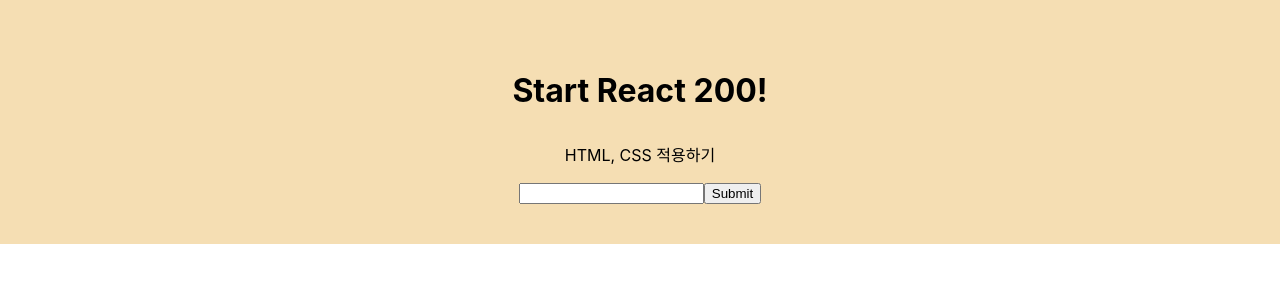
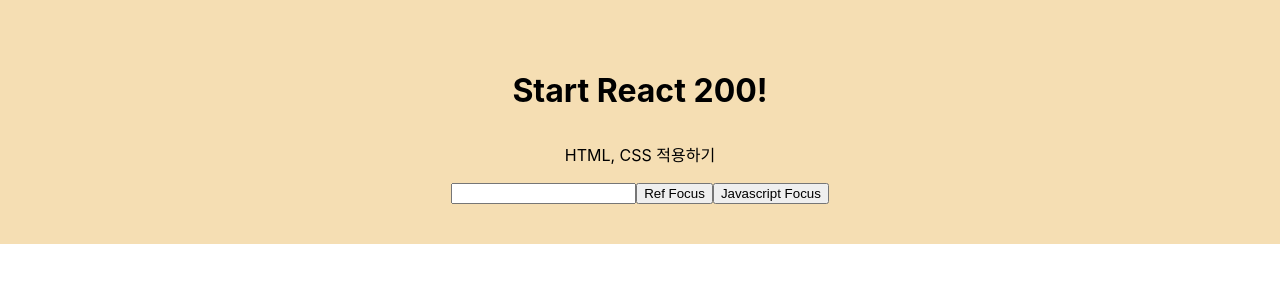
Before and after one commit to dev-chloe/hangout-react200, a React (Create React App) app: page / in a window 1280 px wide. Shown: the top 300 px of the page. Built offline with nearby package versions, Linux system fonts and the light colour scheme.

Commit message:
react200 중급073

```diff
--- a/src/App.js
+++ b/src/App.js
@@ -1,13 +1,13 @@
 import React from 'react';
 import './App.css';
-import ReactonSubmit from './R072_onSubmit';
+import ReactonRef from './R073_ReactRef';
 
 function App() {
   return (
     <div className="cont_box">
       <h1>Start React 200!</h1>
       <p>HTML, CSS 적용하기</p>
-      <ReactonSubmit />
+      <ReactonRef />
     </div>
   );
 }
--- /dev/null
+++ b/src/R073_ReactRef.js
@@ -0,0 +1,42 @@
+import React, { Component } from "react";
+
+class R073_ReactRef extends Component {
+  constructor(props) {
+    super(props);
+    this.InputRef = React.createRef();
+    // createRef 함수로 Ref 변수 inputRef를 생성한다.
+  }
+
+  RefFocus = (e) => {
+    this.InputRef.current.focus();
+  }
+
+  JavascriptFocus() {
+    document.getElementById('id').focus();
+  }
+
+  render() {
+    return (
+      <>
+        <input id="id" type="text" ref={this.InputRef} />
+        {/*
+          element에 ref 속성을 추가하고 Ref 변수에 inputRef를 할당해 참조하도록 한다.
+          참조에 대한 정보가 ref의 current라는 속성을 할당된다.
+        */}
+        <input type="button" value="Ref Focus" onClick={this.RefFocus} />
+        {/*
+          버튼을 클릭하면 RefFocus 함수가 실행된다. input 태그가 참조하고 있는 inputRef.current에 접근하여 foucs 이벤트를 발생시틴다.
+        */}
+        <input type="button" value="Javascript Focus" onClick={this.JavascriptFocus} />
+        {/*
+          버튼을 클릭하면 JavascriptFocus 함수가 실행된다. Javascript를 사용해 id 값으로 input 태그에 접근해 focus d이벤트를 발생시킨다.
+          RefFocus 함수와 JavascriptFocus 함수는 동일하게 작동해 input 박스에 foucs이벤트로 outline이 처리된다.
+        */}
+      </>
+    )
+  }
+}
+
+export default R073_ReactRef;
+
+// Ref를 사용하면 element가 참조하는 변수에 접근해 변경하고 element를 제어할 수 있다.
```
